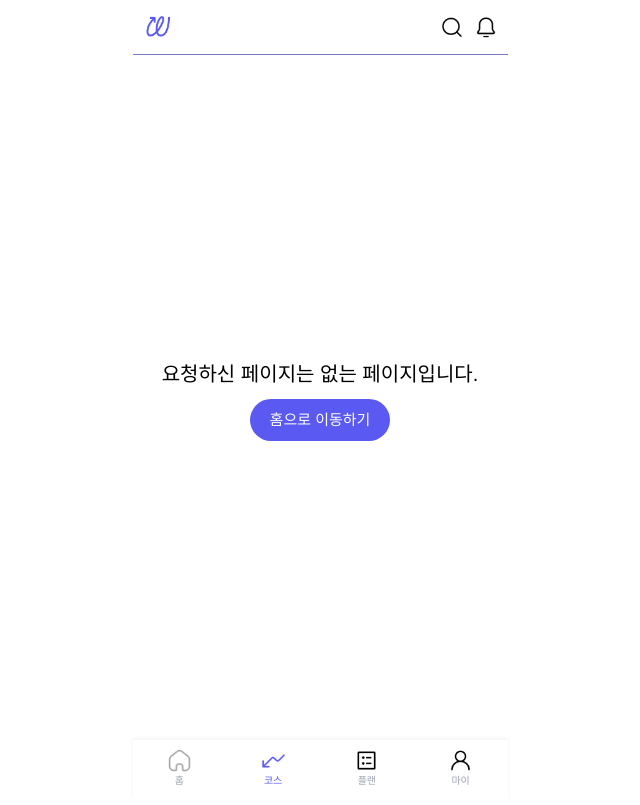
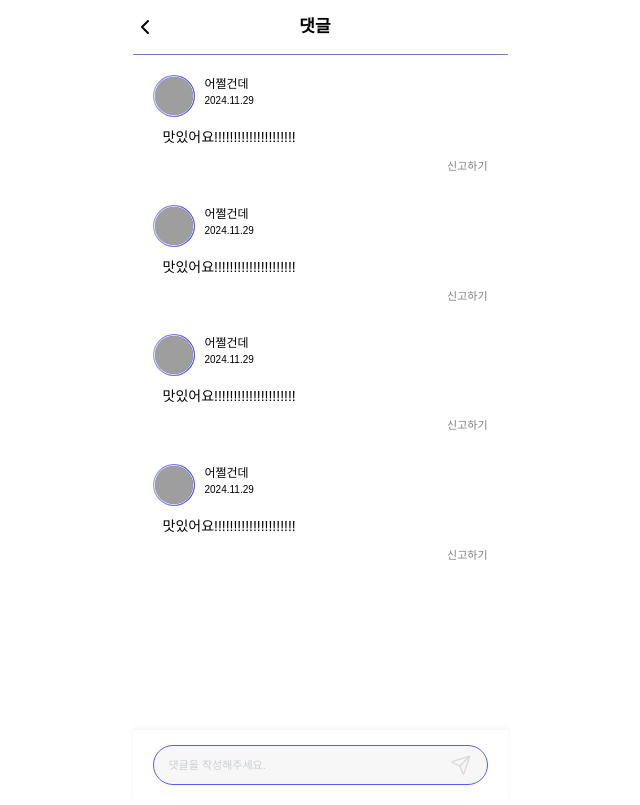
Before and after one commit to team-joytas/wooco-fe, a Next.js app: page /courses/1/comments in a window 1280 px wide. Before the commit this address had no page. Shown: the whole page, without its empty margins (320-960 px from the left). Built offline with nearby package versions, Linux system fonts and the light colour scheme; grey boxes are pictures that could not be loaded.

Commit message:
feat: 레이아웃 수정 및 댓글 페이지 추가

```diff
--- a/src/app/components/(course)/CoursePlanLayout.tsx
+++ b/src/app/components/(course)/CoursePlanLayout.tsx
@@ -1,8 +1,7 @@
 import Spacer from '@components/(layout)/Spacer'
 import PlaceCollapse from './PlaceCollapse'
 import getData from './getData'
-import { EllipsisVertical } from 'lucide-react'
-import { ChevronLeft } from 'lucide-react'
+import { EllipsisVertical, ChevronLeft } from 'lucide-react'
 import KakaoMap from '@components/KakaoMap'
 
 const COURSE_PLAN = {
@@ -59,7 +58,7 @@ export default function CoursePlanLayout({
 
   return (
     <>
-      <div className='w-full px-[30px] flex flex-col'>
+      <div className='w-full px-[20px] flex flex-col'>
         <Spacer height={14} />
         <section className='justify-between items-center flex'>
           <ChevronLeft size={24} />
--- a/src/app/components/(layout)/Footer.tsx
+++ b/src/app/components/(layout)/Footer.tsx
@@ -19,11 +19,12 @@ export default function Footer() {
   const isPlan = path.includes('/schedules')
   const isMy = path.includes('/users')
   const isLogin = path.includes('/login')
+  const isComment = path.includes('/comments')
 
-  if (isLogin) return null
+  if (isLogin || isComment) return null
 
   return (
-    <footer className='fixed bottom-0 shadow-custom max-w-[375px] text-gray-400 text-base bg-white flex w-full h-[60px] justify-around items-center'>
+    <footer className='fixed bottom-0 z-1000 shadow-custom max-w-[375px] text-gray-400 text-base bg-white flex w-full h-[60px] justify-around items-center'>
       <Link href='/' className='flex flex-col items-center mb-[5px]'>
         <Image
           src={isHome ? homePurple : home}
--- a/src/app/components/(layout)/Header.tsx
+++ b/src/app/components/(layout)/Header.tsx
@@ -12,9 +12,11 @@ import SearchComponent from '@components/(main)/SearchComponent'
 export default function Header() {
   const path = usePathname()
   const isLogin = path.includes('/login')
+  const isComment = path.includes('/comments')
+
   const [isSearch, setIsSearch] = useState(false)
 
-  if (isLogin) return null
+  if (isLogin || isComment) return null
 
   return (
     <header className='max-w-[375px] relative bg-white w-full h-[55px] pr-[10px] min-h-[55px] flex justify-between items-center border-b-[1px] border-b-header-line'>
--- /dev/null
+++ b/src/app/courses/[id]/comments/page.tsx
@@ -0,0 +1,38 @@
+import { ChevronLeft, Send } from 'lucide-react'
+import Link from 'next/link'
+import Spacer from '@components/(layout)/Spacer'
+import getData from '../getData'
+import CommentItem from '../components/CommentItem'
+
+export default function Page({ params }: { params: { id: number } }) {
+  const comments = getData().comments_info.comments
+  return (
+    <div className='h-100% flex flex-col'>
+      <section className='max-w-[375px] relative bg-white w-full h-[55px] pr-[10px] min-h-[55px] flex justify-between items-center border-b-[1px] border-b-header-line'>
+        <Link href={`/courses/${params.id}`} className='cursor-pointer'>
+          <ChevronLeft size={24} />
+        </Link>
+        <p className='font-bold text-[17px]  px-[20px] py-[8px] rounded-[20px]'>
+          댓글
+        </p>
+        <div className='w-[24px] h-[24px]' />
+      </section>
+      <Spacer height={20} />
+      <div className='px-[20px] flex flex-col gap-[30px]'>
+        {comments.map((comment) => {
+          return <CommentItem key={comment.id} comment={comment} />
+        })}
+      </div>
+      <div className='shadow-custom max-w-[375px] fixed bottom-0 w-full h-[70px] px-[20px] flex items-center'>
+        <div className='w-full px-[15px] gap-[10px] h-[40px] border-[1px] border-brand bg-bright-gray rounded-full flex items-center justify-between'>
+          <input
+            type='text'
+            placeholder='댓글을 작성해주세요.'
+            className='w-full h-full bg-transparent focus:outline-none placeholder:text-sub placeholder:opacity-50'
+          />
+          <Send size={24} strokeWidth={1.5} stroke='#D9D9D9' />
+        </div>
+      </div>
+    </div>
+  )
+}
--- a/src/app/courses/[id]/components/CommentComponent.tsx
+++ b/src/app/courses/[id]/components/CommentComponent.tsx
@@ -1,8 +1,8 @@
 'use client'
 
-import { useState } from 'react'
-import ProfileImage from '@/app/components/ProfileImage'
 import Spacer from '@components/(layout)/Spacer'
+import Link from 'next/link'
+import CommentItem from './CommentItem'
 
 interface User {
   id: number
@@ -30,41 +30,26 @@ interface ComponentProps {
 }
 
 export default function CommentComponent(data: ComponentProps) {
-  const [isClick, setIsClick] = useState(data.isLike)
-  const [likeCount, setLikeCount] = useState(data.likes)
-
-  const handleLikeClick = () => {
-    setLikeCount(isClick ? likeCount - 1 : likeCount + 1)
-    setIsClick(!isClick)
-  }
-
   return (
     <div className='flex flex-col text-[15px]'>
+      <div className='flex justify-between items-center'>
         <p className='px-[20px] gap-[10px] flex items-center'>
           <span className='text-main font-bold'>댓글</span>
           <span className='text-sub opacity-40'>
             코스에 대한 댓글을 남겨보세요!
           </span>
         </p>
+        <Link
+          className='cursor-pointer pr-[20px] text-sub opacity-50'
+          href={`/courses/${data.courseId}/comments`}
+        >
+          더보기
+        </Link>
+      </div>
       <Spacer height={20} />
-      <div className='px-[30px] flex flex-col gap-[20px]'>
+      <div className='px-[30px] flex flex-col gap-[30px]'>
         {data.comments.comments.map((comment) => {
-          return (
-            <div key={comment.id} className='flex flex-col gap-[10px]'>
-              <span className='flex gap-[10px]'>
-                <ProfileImage
-                  size={40}
-                  src={comment.user.profile_url}
-                  type='colored'
-                />
-                <span className='flex flex-col'>
-                  <p className='text-[12px]'>{comment.user.name}</p>
-                  <span className='text-[10px]'>{comment.created_at}</span>
-                </span>
-              </span>
-              <span className='text-[14px] px-[10px]'>{comment.content}</span>
-            </div>
-          )
+          return <CommentItem key={comment.id} comment={comment} />
         })}
       </div>
     </div>
--- /dev/null
+++ b/src/app/courses/[id]/components/CommentItem.tsx
@@ -0,0 +1,29 @@
+import ProfileImage from '@/app/components/ProfileImage'
+import Spacer from '@components/(layout)/Spacer'
+import Link from 'next/link'
+
+interface Comment {
+  id: number
+  user: {
+    profile_url: string
+    name: string
+  }
+  created_at: string
+  content: string
+}
+
+export default function CommentItem({ comment }: { comment: Comment }) {
+  return (
+    <div className='w-full flex items-end flex-col gap-[10px]'>
+      <div className='flex w-full gap-[10px]'>
+        <ProfileImage size={40} src={comment.user.profile_url} type='colored' />
+        <div className='flex flex-col'>
+          <p className='text-[12px]'>{comment.user.name}</p>
+          <span className='text-[10px]'>{comment.created_at}</span>
+        </div>
+      </div>
+      <span className='w-full text-[14px] px-[10px]'>{comment.content}</span>
+      <button className='text-sub opacity-50'>신고하기</button>
+    </div>
+  )
+}
--- a/src/app/courses/[id]/page.tsx
+++ b/src/app/courses/[id]/page.tsx
@@ -11,7 +11,7 @@ export default function Page({ params }: { params: { id: number } }) {
 
   return (
     <CoursePlanLayout type='course' id={courseId}>
-      <section className='w-full px-[30px] py-[10px] text-white bg-brand'>
+      <section className='w-full px-[20px] py-[10px] text-white bg-brand'>
         <div className='w-full flex gap-[10px] max-w-[375px]'>
           <ProfileImage src={data.user.profile_url} size={40} type='colored' />
           <div className='flex flex-col gap-[2px]'>
```
Lines whose indentation alone changed are shown as unchanged.
